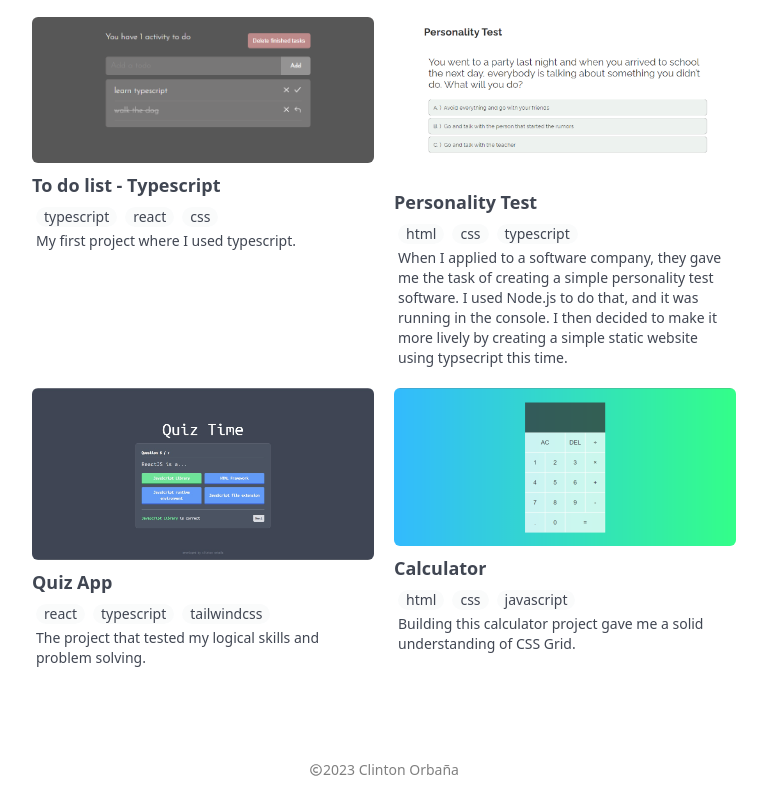
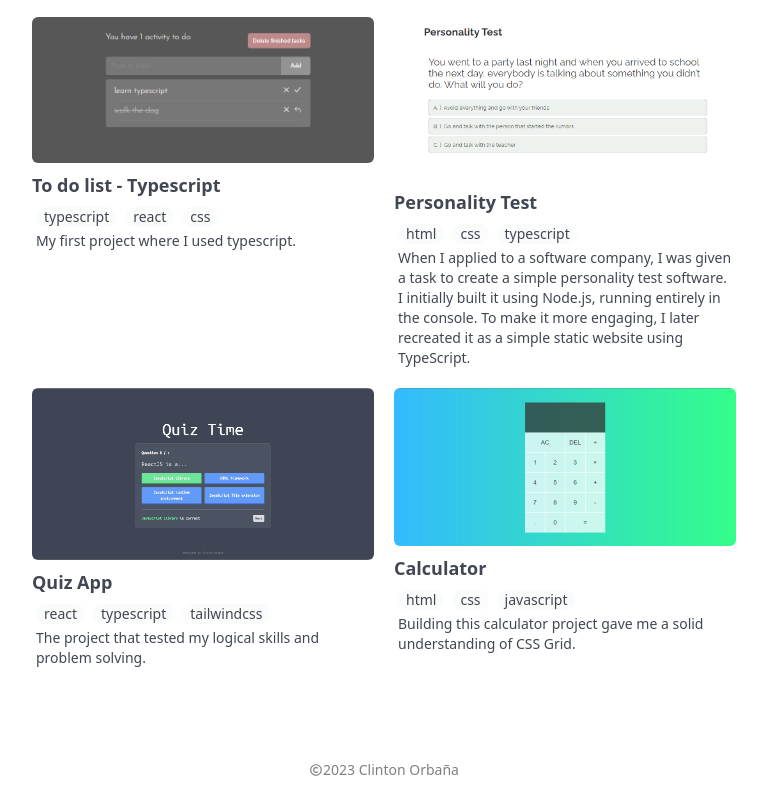
Before and after one commit to clntnorbana/portfolio.v2, a React (Vite) app: page /projects in a window 1280 px wide. Shown: the part 1345-2145 px from the top of the page, without its empty margins (256-1023 px from the left). Built offline with nearby package versions, Linux system fonts and the light colour scheme.

Commit message:
projects data updated

```diff
--- a/src/pages/projects/data.ts
+++ b/src/pages/projects/data.ts
@@ -125,7 +125,7 @@ const data: ProjectsType[] = [
     },
     stacks: ["html", "css", "typescript"],
     description:
-      "When I applied to a software company, they gave me the task of creating a simple personality test software. I used Node.js to do that, and it was running in the console. I then decided to make it more lively by creating a simple static website using typsecript this time.",
+      "When I applied to a software company, I was given a task to create a simple personality test software. I initially built it using Node.js, running entirely in the console. To make it more engaging, I later recreated it as a simple static website using TypeScript.",
     images: [
       `${image_path}/personality_test_img.png`,
       `${image_path}/personality_test_img.png`,
```
